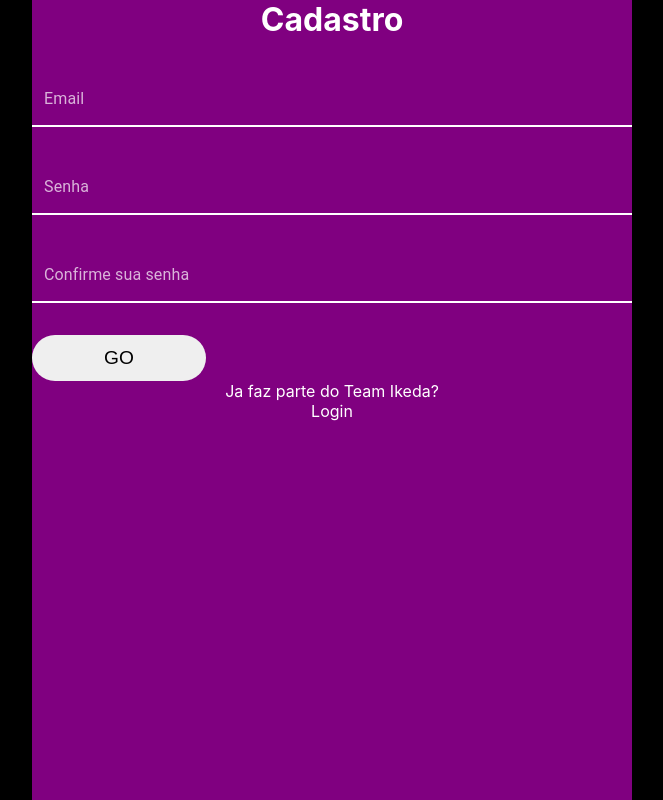
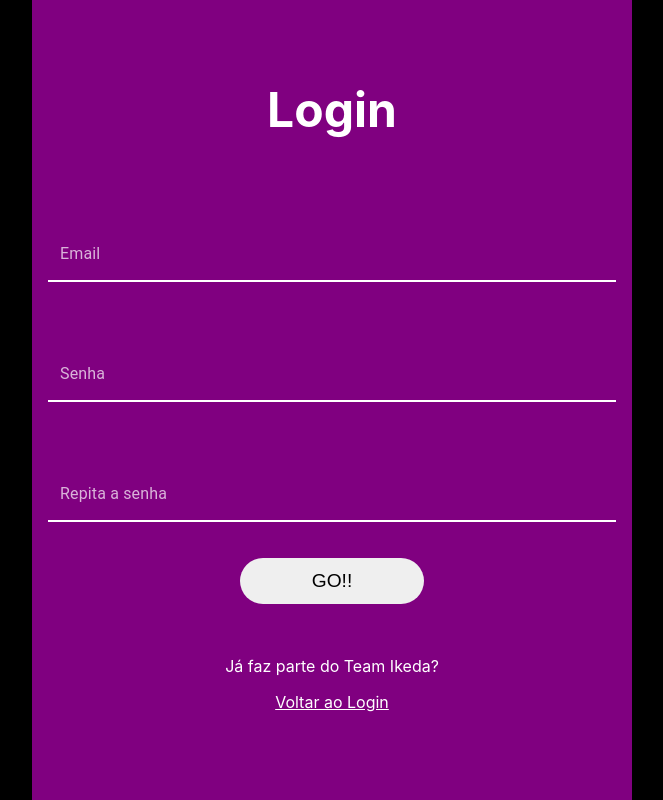
Before and after one commit to JoaoCampos-M/IKEDINHA, a React (Create React App) app: page /cadastro in a window 1280 px wide. Shown: the whole page, without its empty margins (308-971 px from the left). Built offline with nearby package versions, Linux system fonts and the light colour scheme; the HTML template or start-up script is replaced by a standard one.

Commit message:
adiciona link para navegar entre as páginas de login e cadastro, e altera o espaçamento entre os componentes do 'LoginFormBox'

```diff
--- a/src/componets/Boxes.js
+++ b/src/componets/Boxes.js
@@ -12,7 +12,7 @@ const LoginBox = styled(Box)(() => ({
 const LoginFormBox = styled(Box)(() => ({
   display: 'flex',
   flexDirection: 'column',
-  justifyContent: 'space-between',
+  justifyContent: 'space-evenly',
   padding: '5vh 0',
   margin: 'auto 0',
   height: '60vh',
--- a/src/pages/cadastro/index.js
+++ b/src/pages/cadastro/index.js
@@ -1,21 +1,41 @@
 import React from 'react'
 import { LoginTextFields } from '../../componets/Textfields'
 import { Drawer } from '../../componets/Drawer'
-import { Go } from '../../componets/buttons'
+import { LoginBox, LoginFormBox } from '../../componets/Boxes'
+import { Go } from '../../componets/Buttons'
+import { Link } from 'react-router-dom'
 function Cadastro() {
   return (
     <Drawer>
-      <h1 style={{ color: 'white', textAlign: 'center', marginTop: '100' }}>
-        Cadastro
-      </h1>
-      <LoginTextFields place="Email" />
-      <LoginTextFields place="Senha" />
-      <LoginTextFields place="Confirme sua senha" />
-      <Go>Go</Go>
-      <p style={{ color: 'white', textAlign: 'center' }}>
-        Ja faz parte do Team Ikeda?
-      </p>
-      <p style={{ color: 'white', textAlign: 'center' }}>Login</p>
+      <LoginBox>
+        <h1 style={{ color: 'white', textAlign: 'center', fontSize: '3rem' }}>
+          Login
+        </h1>
+        <LoginFormBox>
+          <div
+            style={{
+              // backgroundColor: 'blue',
+              display: 'flex',
+              flexDirection: 'column',
+              justifyContent: 'space-evenly'
+            }}
+          >
+            <LoginTextFields place="Email" />
+            <LoginTextFields place="Senha" />
+            <LoginTextFields place="Repita a senha" />
+          </div>
+          <Go sx={{ margin: '0.3rem auto' }}>GO!!</Go>
+        </LoginFormBox>
+        <p style={{ color: 'white', textAlign: 'center', margin: '0.5rem' }}>
+          Já faz parte do Team Ikeda?
+        </p>
+        <Link
+          to="/login"
+          style={{ color: 'white', textAlign: 'center', margin: '0.5rem' }}
+        >
+          Voltar ao Login
+        </Link>
+      </LoginBox>
     </Drawer>
   )
 }
--- a/src/pages/login/index.js
+++ b/src/pages/login/index.js
@@ -3,6 +3,7 @@ import { LoginTextFields } from '../../componets/Textfields'
 import { Drawer } from '../../componets/Drawer'
 import { Entrar } from '../../componets/Buttons'
 import { LoginFormBox, LoginBox } from '../../componets/Boxes'
+import { Link } from 'react-router-dom'
 
 function Login() {
   return (
@@ -25,10 +26,15 @@ function Login() {
           </div>
           <Entrar sx={{ margin: '0.3rem auto' }}>Entrar</Entrar>
         </LoginFormBox>
-        <p style={{ color: 'white', textAlign: 'center' }}>
+        <p style={{ color: 'white', textAlign: 'center', margin: '0.5rem' }}>
           Quer meter o Shape ?
         </p>
-        <p style={{ color: 'white', textAlign: 'center' }}>Cadastre-se</p>
+        <Link
+          to="/cadastro"
+          style={{ color: 'white', textAlign: 'center', margin: '0.5rem' }}
+        >
+          Cadastre-se
+        </Link>
       </LoginBox>
     </Drawer>
   )
```
